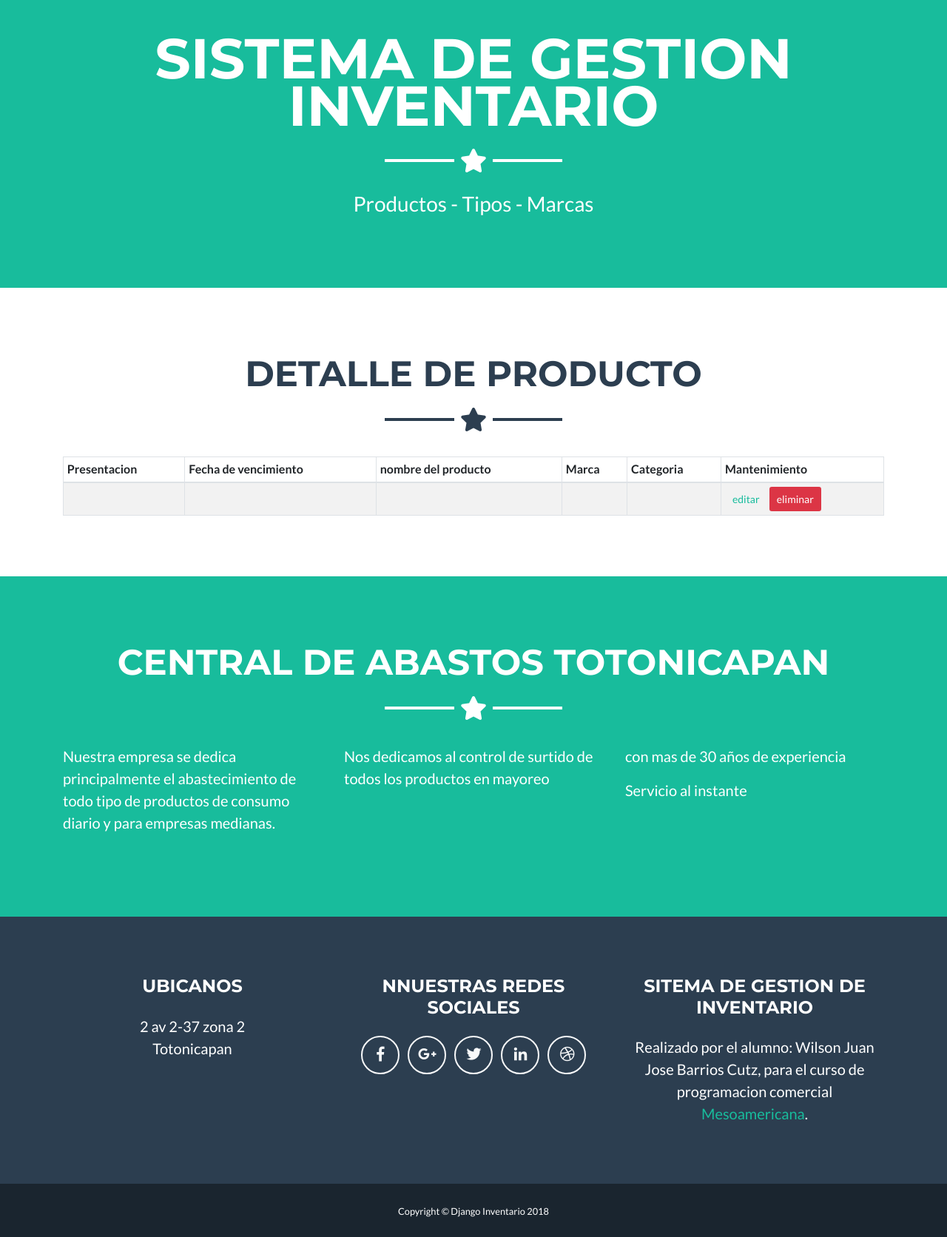
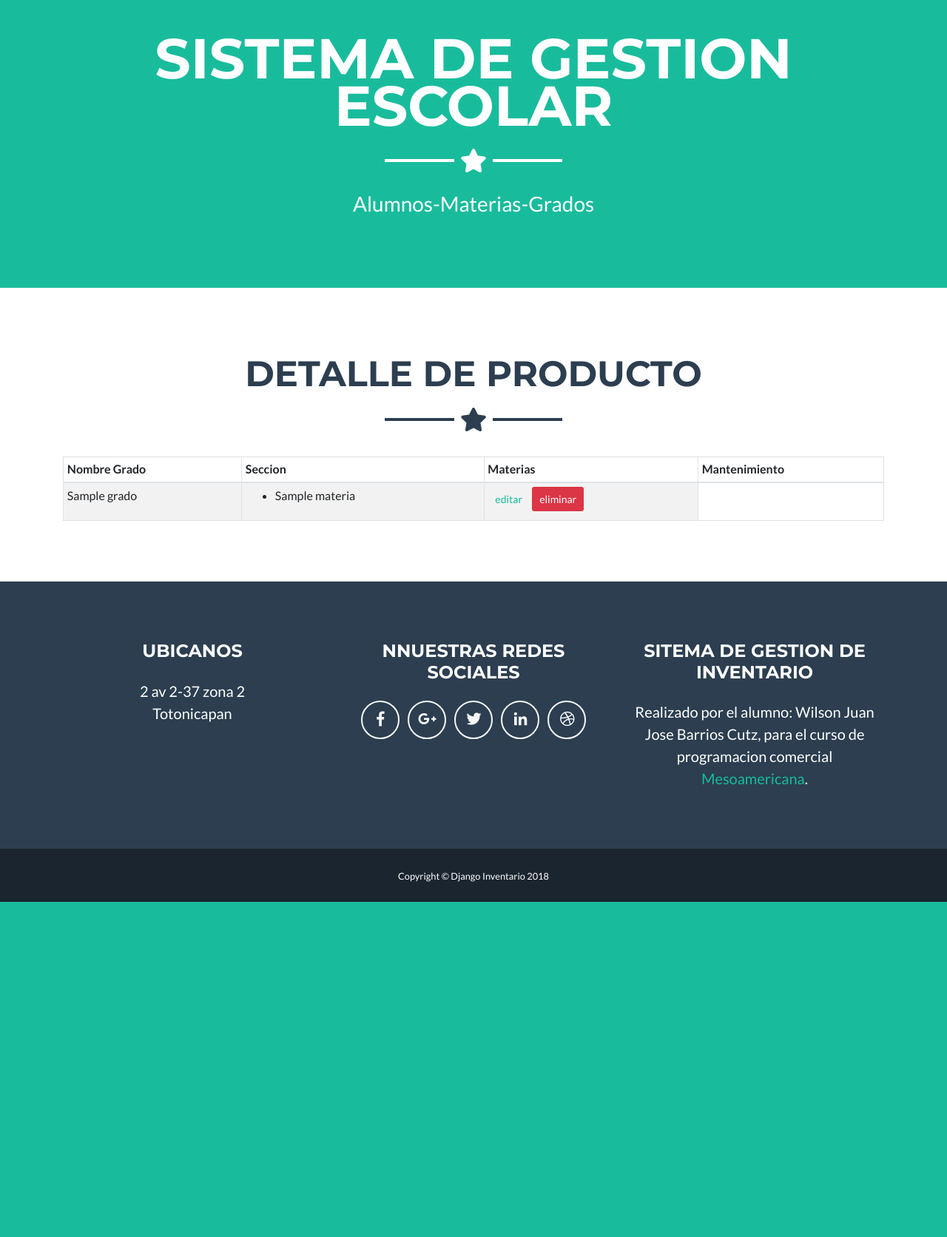
Before and after one commit to wjjbarrios/final, a Django app: page /grado/1/detalle/ in a window 1280 px wide. Shown: the part 503-2175 px from the top of the page at 74% size. After the commit the page ends 1722 px from the top, so only its background shows below. Run offline with Django 3.2, Linux system fonts and the light colour scheme; tables that the repository leaves empty hold one stand-in row (values such as "Sample post"); some libraries are stand-ins or nearby versions.

Commit message:
se agrego detalle, editar y estilos css a la aplicacion

```diff
--- a/examenF/templates/productos/detalle_grado.html
+++ b/examenF/templates/productos/detalle_grado.html
@@ -5,11 +5,10 @@
             <table class="table table-bordered table-striped table-sm">
                 <thead>
                     <tr>
-                        <th>Presentacion</th>
-                        <th>Fecha de vencimiento</th>
-                        <th>nombre del producto</th>
-                        <th>Marca</th>
-                        <th>Categoria</th>
+                        <th>Nombre Grado</th>
+                        <th>Seccion</th>
+                        <th>Materias</th>
+
                         <th>Mantenimiento</th>
 
 
@@ -20,13 +19,11 @@
 
 
 
-                      <td><img src="{{producto.imagen.url}}" height="200" /></td>
-                      <td>{{ producto.fecha }}</td>
-                      <td>{{ producto.nombre }}</td>
-                      <td>{{ producto.marca }}</td>
+
+                      <td>{{ grado.nombre }}</td>
                       <td>
                         <ul>
-                          {% for c in producto.categorias.all %}
+                          {% for c in grado.materia.all %}
                           <li>
                             {{ c.nombre }}
                           </li>
@@ -35,8 +32,8 @@
 
                       </td>
 
-                      <td>   <a class="btn btn-secundary btn-sm" href="{% url 'editar_producto' pk=producto.pk %}">editar</a>
-                            <a class="btn btn-danger btn-sm" href="{% url 'eliminar_producto' pk=producto.pk %}">eliminar</a> </td>
+                      <td>   <a class="btn btn-secundary btn-sm" href="{% url 'editar_grado' pk=grado.pk %}">editar</a>
+                            <a class="btn btn-danger btn-sm" href="{% url 'eliminar_grado' pk=grado.pk %}">eliminar</a> </td>
 
 
 
--- a/examenF/templates/productos/index3.html
+++ b/examenF/templates/productos/index3.html
@@ -28,37 +28,33 @@
 
   <body id="page-top">
 
-    <!-- Navigation -->
     <nav class="navbar navbar-expand-lg bg-secondary fixed-top text-uppercase" id="mainNav">
       <div class="container">
-        <a class="navbar-brand js-scroll-trigger" href="#page-top">Django Inventario</a>
-
+        <a class="navbar-brand js-scroll-trigger" href="#page-top">Django Escolar</a>
         <div class="collapse navbar-collapse" id="navbarResponsive">
           <ul class="navbar-nav ml-auto">
             <li class="nav-item mx-0 mx-lg-1">
-              <a class="nav-link py-3 px-0 px-lg-3 rounded js-scroll-trigger" href="{% url 'lista_productos' %}">Productos</a>
+              <a class="nav-link py-3 px-0 px-lg-3 rounded js-scroll-trigger" href="{% url 'lista_grado' %}">Grados</a>
             </li>
+
             <li class="nav-item mx-0 mx-lg-1">
-              <a class="nav-link py-3 px-0 px-lg-3 rounded js-scroll-trigger" href="/marca/lista/">Marca</a>
-            </li>
-            <li class="nav-item mx-0 mx-lg-1">
-              <a class="nav-link py-3 px-0 px-lg-3 rounded js-scroll-trigger" href="{% url 'lista_categoria' %}">Categorias</a>
-            </li>
-            <li class="nav-item mx-0 mx-lg-1">
-              <a class="nav-link py-3 px-0 px-lg-3 rounded js-scroll-trigger" href="{% url 'logout' %}">Cerrar sesion</a>
+              <a class="nav-link py-3 px-0 px-lg-3 rounded js-scroll-trigger" href="#">Cerrar sesion</a>
             </li>
           </ul>
         </div>
+
+
+
       </div>
     </nav>
 
     <!-- Header -->
     <header class="masthead bg-primary text-white text-center">
       <div class="container">
-        <img class="img-fluid mb-5 d-block mx-auto" src="img/profile.png" alt="">
-        <h1 class="text-uppercase mb-0">Sistema de gestion inventario</h1>
+        <img class="img-fluid mb-5 d-block mx-auto" src="{% static 'img/logo.png' %}" alt="">
+        <h1 class="text-uppercase mb-0">Sistema de gestion Escolar</h1>
         <hr class="star-light">
-        <h2 class="font-weight-light mb-0">Productos - Tipos - Marcas</h2>
+        <h2 class="font-weight-light mb-0">Alumnos-Materias-Grados</h2>
       </div>
     </header>
 
@@ -77,26 +73,6 @@
 
 
 
-    <!	<!-- About Section -->
-  		<section class="bg-primary text-white mb-0" id="about">
-  			<div class="container">
-  				<h2 class="text-center text-uppercase text-white">Central de Abastos Totonicapan</h2>
-  				<hr class="star-light mb-5">
-  				<div class="row">
-  					<div class="col-lg-4 ml-auto">
-  						<p class="lead">Nuestra empresa se dedica principalmente el abastecimiento de todo tipo de productos de consumo diario y para empresas medianas.</p>
-  					</div>
-  					<div class="col-lg-4 mr-auto">
-  						<p class="lead">Nos dedicamos al control de surtido de todos los productos en mayoreo</p>
-  					</div>
-            <div class="col-lg-4 mr-auto">
-              <p class="lead">con mas de 30 años de experiencia</p>
-              <p class="lead">Servicio al instante</p>
-            </div>
-  				</div>
-
-  			</div>
-  		</section>
 
 
 
```
Also changed, not shown: examenF/templates/productos/index.html (+1 -19 lines), examenF/templates/productos/index2.html (+4 -26 lines).
